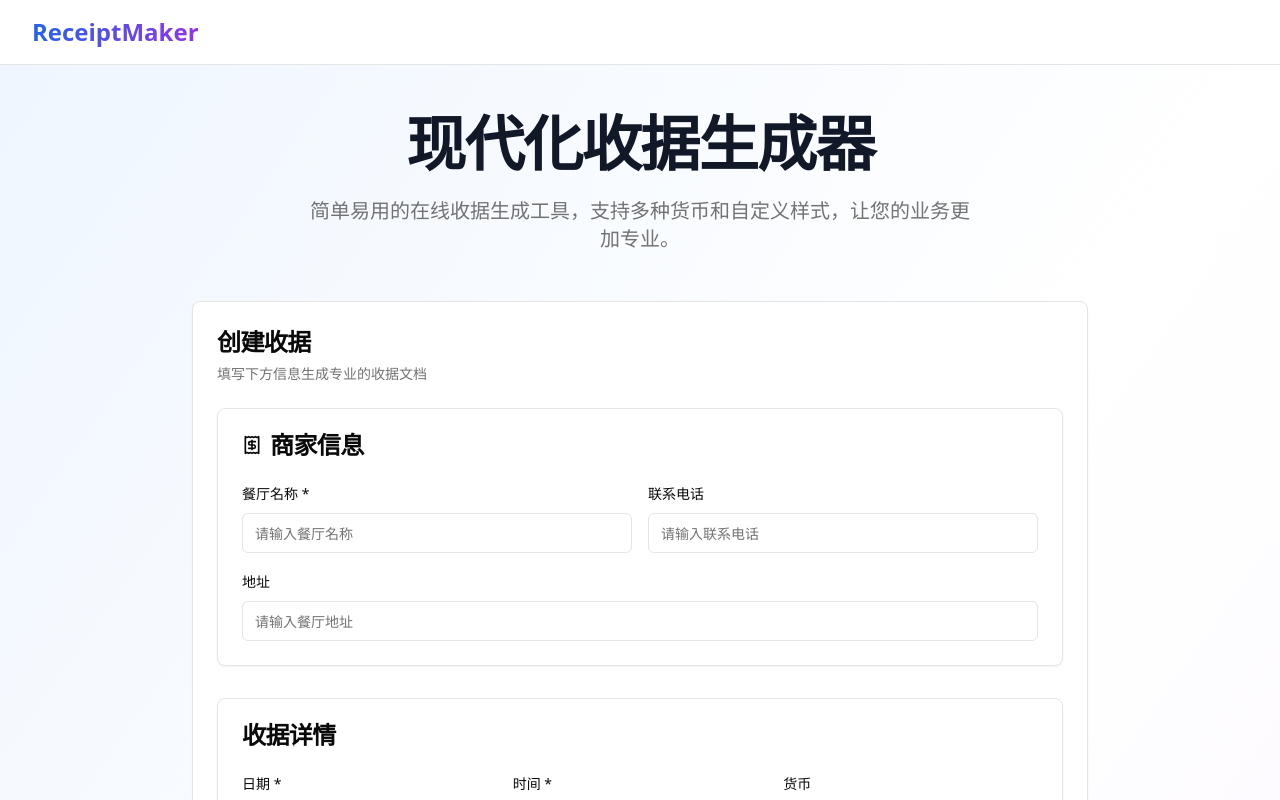
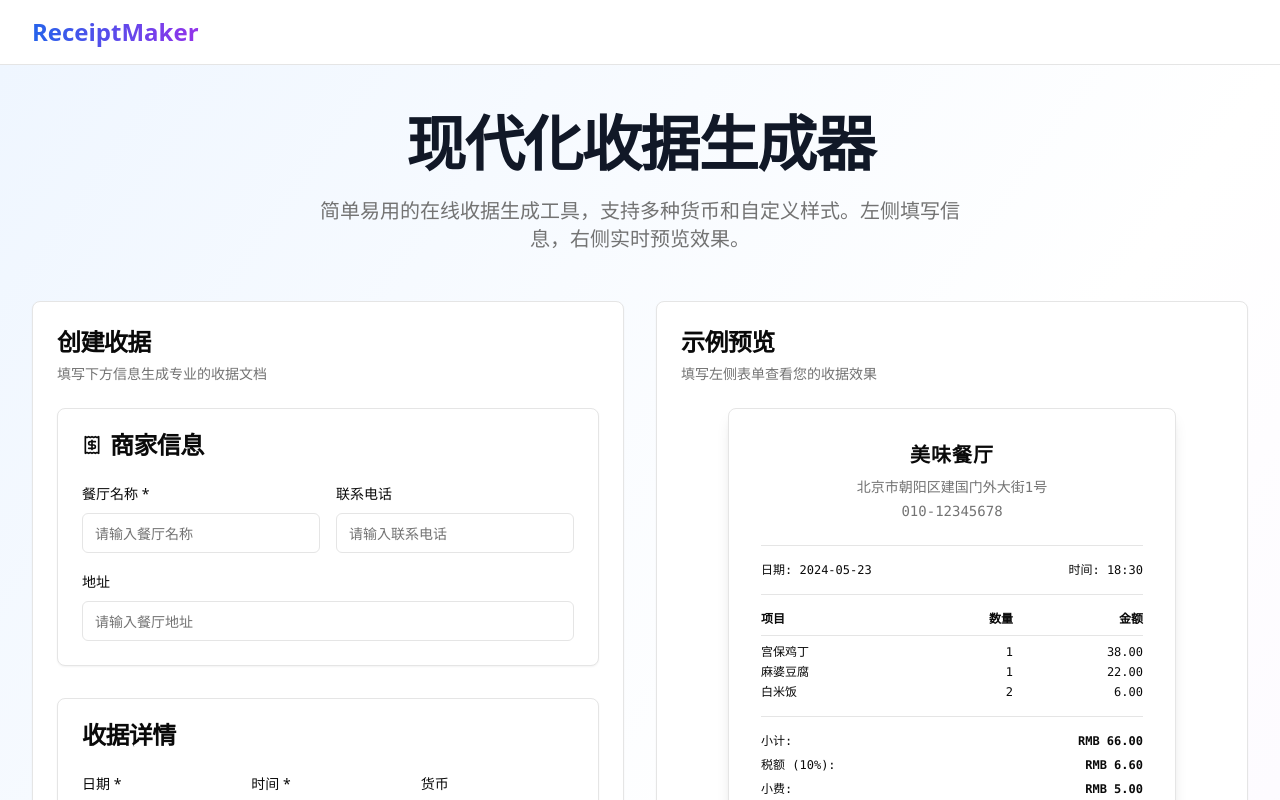
Before and after one commit to null-man/receiptMaker, a Next.js app: page / in a window 1280 px wide. Shown: the top 800 px of the page. Built offline with nearby package versions, Linux system fonts and the light colour scheme.

Commit message:
优化界面布局：左右分栏显示表单和实时预览
- 左侧显示表单填写区域
- 右侧显示实时收据预览
- 添加示例数据展示效果
- 优化响应式布局（xl断点并排显示）
- 实时更新预览内容
- 改进用户体验和直观性

```diff
--- a/src/app/layout.tsx
+++ b/src/app/layout.tsx
@@ -14,8 +14,8 @@ const jetbrainsMono = JetBrains_Mono({
 });
 
 export const metadata: Metadata = {
-  title: "Create Next App",
-  description: "Generated by create next app",
+  title: "Restaurant invoice generator",
+  description: "restaurant invoice generator",
 };
 
 export default function RootLayout({
--- a/src/app/page.tsx
+++ b/src/app/page.tsx
@@ -28,6 +28,25 @@ interface ReceiptData {
 
 export default function HomePage() {
   const initialItem: ReceiptItem = { id: Date.now(), name: "", qty: 1, price: "" };
+
+  // 示例数据
+  const sampleData: ReceiptData = {
+    restaurantName: "美味餐厅",
+    restaurantAddress: "北京市朝阳区建国门外大街1号",
+    restaurantPhone: "010-12345678",
+    receiptDate: "2024-05-23",
+    receiptTime: "18:30",
+    currency: "RMB",
+    items: [
+      { id: 1, name: "宫保鸡丁", qty: 1, price: 38 },
+      { id: 2, name: "麻婆豆腐", qty: 1, price: 22 },
+      { id: 3, name: "白米饭", qty: 2, price: 3 },
+    ],
+    taxRate: 10,
+    tipAmount: 5,
+    notes: "谢谢惠顾，欢迎下次光临！",
+  };
+
   const [receiptData, setReceiptData] = useState<ReceiptData>({
     restaurantName: "",
     restaurantAddress: "",
@@ -40,7 +59,6 @@ export default function HomePage() {
     tipAmount: 0,
     notes: "",
   });
-  const [showPreview, setShowPreview] = useState<boolean>(false);
 
   useEffect(() => {
     // 初始化日期和时间
@@ -135,7 +153,6 @@ export default function HomePage() {
       alert("请确保所有项目都填写了有效的名称、数量和单价");
       return;
     }
-    setShowPreview(true);
     // 滚动到预览区域
     setTimeout(() => {
       const previewElement = document.getElementById("receiptOutputContainer");
@@ -175,12 +192,15 @@ export default function HomePage() {
               现代化收据生成器
             </h1>
             <p className="text-xl text-muted-foreground max-w-2xl mx-auto">
-              简单易用的在线收据生成工具，支持多种货币和自定义样式，让您的业务更加专业。
+              简单易用的在线收据生成工具，支持多种货币和自定义样式。左侧填写信息，右侧实时预览效果。
             </p>
           </div>
 
-          {/* Form Card */}
-          <Card className="w-full max-w-4xl mx-auto mb-8">
+          {/* 表单和预览并排布局 */}
+          <div className="grid xl:grid-cols-2 gap-8 max-w-7xl mx-auto">
+            {/* 左侧：表单 */}
+            <div className="space-y-6">
+              <Card>
                 <CardHeader>
                   <CardTitle className="text-2xl">创建收据</CardTitle>
                   <CardDescription>
@@ -201,27 +221,33 @@ export default function HomePage() {
                   />
                 </CardContent>
               </Card>
+            </div>
 
-          {/* Preview Card */}
-          {showPreview && (
-            <Card className="w-full max-w-4xl mx-auto">
+            {/* 右侧：实时预览 */}
+            <div className="space-y-6">
+              <Card>
                 <CardHeader>
-                <CardTitle className="text-2xl">收据预览</CardTitle>
+                  <CardTitle className="text-2xl">
+                    {receiptData.restaurantName ? "实时预览" : "示例预览"}
+                  </CardTitle>
                   <CardDescription>
-                  请检查收据信息，确认无误后可以打印
+                    {receiptData.restaurantName
+                      ? "您的收据实时预览，填写左侧表单查看变化"
+                      : "填写左侧表单查看您的收据效果"}
                   </CardDescription>
                 </CardHeader>
                 <CardContent>
                   <ReceiptPreview
-                  data={receiptData}
-                  subtotal={subtotal.toFixed(2)}
-                  taxAmount={taxAmount.toFixed(2)}
-                  totalAmount={totalAmount.toFixed(2)}
+                    data={receiptData.restaurantName ? receiptData : sampleData}
+                    subtotal={receiptData.restaurantName ? subtotal.toFixed(2) : "66.00"}
+                    taxAmount={receiptData.restaurantName ? taxAmount.toFixed(2) : "6.60"}
+                    totalAmount={receiptData.restaurantName ? totalAmount.toFixed(2) : "77.60"}
                     onPrint={handlePrint}
                   />
                 </CardContent>
               </Card>
-          )}
+            </div>
+          </div>
         </div>
       </main>
 
```
Lines whose indentation alone changed are shown as unchanged.
